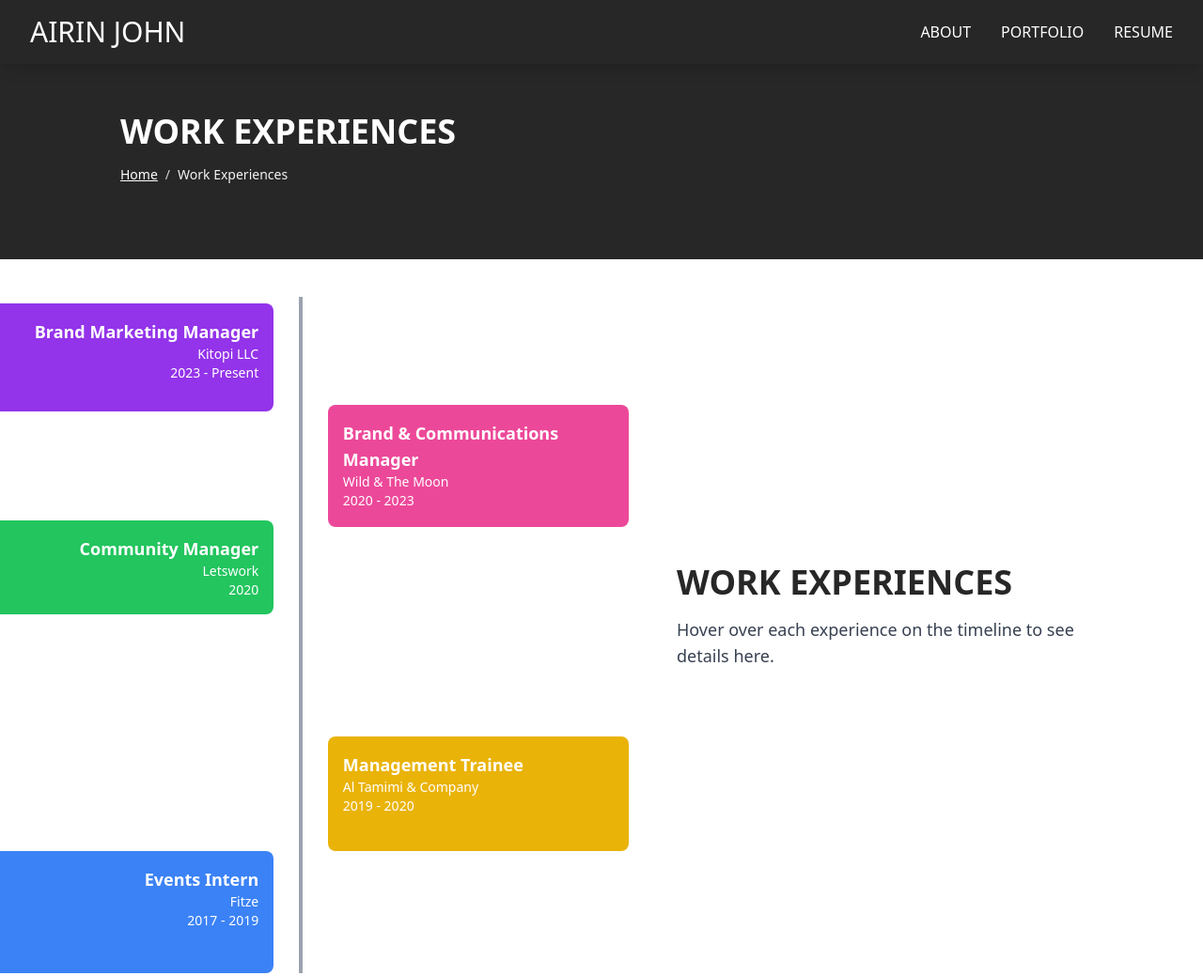
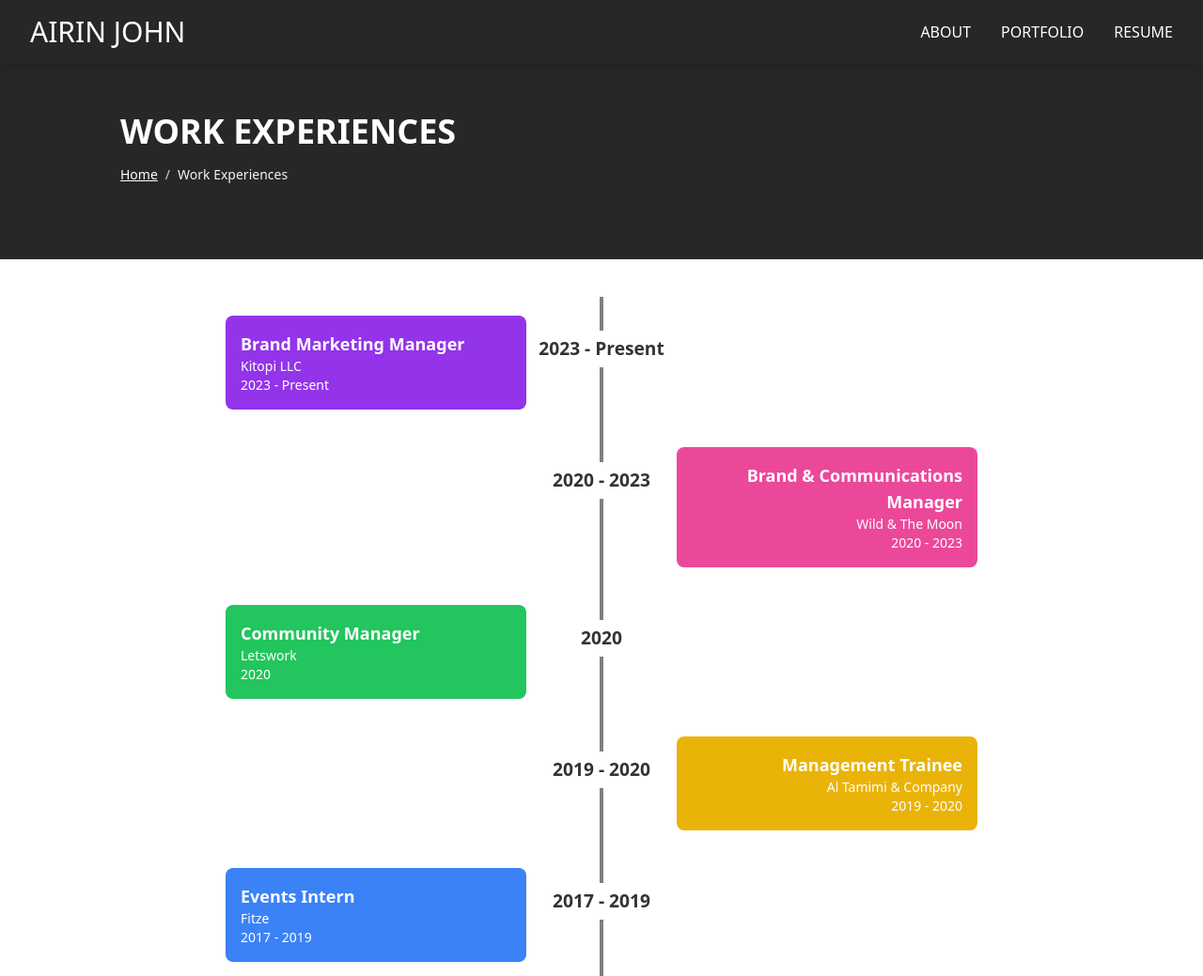
Before and after one commit to rendermanGL/rendermangl.github.io, a website: page experience.html in a window 1280 px wide. Shown: the top 1039 px of the page at 94% size. Drawn offline with Linux system fonts and the light colour scheme.

Commit message:
Update experience.html
Updated the timeline, changed the layout and fixed issues with mobile friendly behaviours

```diff
--- a/experience.html
+++ b/experience.html
@@ -5,27 +5,90 @@
   <meta name="viewport" content="width=device-width, initial-scale=1.0">
   <meta name="description" content="Explore the professional journey of Airin John, featuring diverse work experiences across marketing, brand strategy, and creative campaigns. Discover impactful achievements and a history of delivering measurable results." />
   <title>Work Experiences</title>
-  <!-- <link rel="stylesheet" href="./dist/output.css"> -->
   <link rel="stylesheet" href="./build.css">
   <link href="https://fonts.googleapis.com/css2?family=Anton&display=swap" rel="stylesheet">
   <style>
-    /* Fade-in animation for the image*/
-    .fade-in {
-      opacity: 0;
-      animation: fadeIn 1.5s ease-in-out forwards;
+    .timeline-container {
+      display: flex;
+      flex-direction: column;
+      align-items: center;
+      position: relative;
+      width: 100%;
+      max-width: 800px;
+      margin: auto;
     }
-    @keyframes fadeIn {
-      from {
-        opacity: 0;
+    .timeline-line {
+      position: absolute;
+      left: 50%;
+      width: 4px;
+      height: 100%;
+      background: gray;
+      transform: translateX(-50%);
     }
-      to {
-        opacity: 1;
+    .timeline-item {
+      display: flex;
+      justify-content: flex-start;
+      align-items: center;
+      text-align: left;
+      width: 100%;
+      margin: 20px 0;
+      cursor: pointer;
+      position: relative;
+    }
+    .timeline-item:nth-child(odd){
+      flex-direction: row-reverse;
+      text-align: right;
+    }
+    .timeline-item:nth-child(even){
+      flex-direction: row;
+      text-align: left;
+    }
+    .timeline-item .year {
+      font-weight: bold;
+      font-size: 1.2rem;
+      color: #333;
+      position: absolute;
+      left: 50%;
+      transform: translateX(-50%);
+      background: white;
+      padding: 5px 10px;
+      border-radius: 5px;
+    }
+    .timeline-item .content {
+      background: white;
+      padding: 15px;
+      border-radius: 10px;
+      width: 300px;
+      transition: transform 0.3s ease-in-out;
+    }
+    @media (max-width: 768px) {
+      .timeline-line {
+        display: none;
+      }
+
+      .timeline-item:nth-child(odd){
+        flex-direction: column;
+        text-align: center;
+      }
+      .timeline-item:nth-child(even){
+        flex-direction: column;
+        text-align: center;
+      }
+      .timeline-item .content {
+        text-align: center;
+        width: 90%;
+      }
+      /* .timeline-line {
+        left: 5%;
+      } */
+      .timeline-item .year {
+        /* left: 10%; */
+        display: none;
       }
     }
   </style>
 </head>
-<body class="bg-customBg text-white pt-10">
-
+<body class="bg-customBg text-white pt-10 min-h-screen">
     <header class="fixed top-0 left-0 w-full z-50 bg-customBg shadow-lg">
         <!-- Main Header -->
         <div id="main-header" class="flex items-center justify-between py-4 px-8">
@@ -105,7 +168,6 @@
         </nav>
         </div>
     </header>
-
     <!-- Header Section -->
     <section class="w-full bg-customBg py-20">
         <div class="max-w-[80%] mx-auto">
@@ -123,105 +185,54 @@
         </div>
         </div>
     </section>
-
-
-    <!-- Timeline Section -->
-    <section class="w-full bg-white py-10 flex flex-col md:flex-row justify-between items-center">
-        <!-- Left Column: Timeline -->
-        <div class="w-full md:w-1/2 flex justify-center">
-        <div class="relative w-[90%] h-[90vh]">
-            <!-- Timeline Content -->
-            <div id="timeline" class="absolute inset-0 opacity-100 transition-opacity duration-500">
-            <!-- Timeline Line -->
-            <div class="absolute left-1/2 transform -translate-x-1/2 bg-gray-400 w-1 h-full"></div>
-
-            <!-- Years -->
-            <div class="absolute w-full h-full flex flex-col justify-between items-center text-gray-300">
-                <!-- <span>2024</span>
-                <span>2023</span>
-                <span>2022</span>
-                <span>2021</span>
-                <span>2020</span>
-                <span>2019</span>
-                <span>2017</span> -->
-            </div>
-
-            <!-- Timeline Items -->
-            <!-- Kitopi LLC -->
-            <div class="timelineItem absolute right-[55%] top-[1%] h-[16%] flex flex-col items-start transform transition-transform duration-300 hover:scale-105" data-key="kitopi">
-                <div class="bg-purple-600 rounded-lg p-4 w-80 h-full text-right">
+    <section class="w-full bg-white py-10 flex flex-col items-center">
+        <div class="timeline-container">
+        <div class="timeline-line"></div>
+            <div class="timeline-item" data-key="kitopi">
+                <div class="bg-purple-600 rounded-lg p-4 w-80">
+                    <span class="year">2023 - Present</span>
                     <h3 class="font-bold text-lg">Brand Marketing Manager</h3>
                     <p class="text-sm">Kitopi LLC</p>
                     <p class="text-sm">2023 - Present</p>
                 </div>
             </div>
-
-            <!-- Wild & The Moon -->
-            <div class="timelineItem absolute left-[55%] top-[16%] h-[18%] flex flex-col items-end transform transition-transform duration-300 hover:scale-105" data-key="wild">
-                <div class="bg-pink-500 rounded-lg p-4 w-80 h-full">
+            <div class="timeline-item" data-key="wild">
+                <div class="bg-pink-500 rounded-lg p-4 w-80">
+                    <span class="year">2020 - 2023</span>
                     <h3 class="font-bold text-lg">Brand & Communications Manager</h3>
                     <p class="text-sm">Wild & The Moon</p>
                     <p class="text-sm">2020 - 2023</p>
                 </div>
             </div>
-
-            <!-- Letswork -->
-            <div class="timelineItem absolute right-[55%] top-[33%] h-[10%] flex flex-col items-end transform transition-transform duration-300 hover:scale-105" data-key="letswork">
-                <div class="bg-green-500 rounded-lg p-4 w-80 h-full text-right">
+        <div class="timeline-item" data-key="letswork">
+            <div class="bg-green-500 rounded-lg p-4 w-80">
+                <span class="year">2020</span>
                 <h3 class="font-bold text-lg">Community Manager</h3>
                 <p class="text-sm">Letswork</p>
                 <p class="text-sm">2020</p>
                 </div>
         </div>
-
-            <!-- Al Tamimi -->
-            <div class="timelineItem absolute left-[55%] top-[65%] h-[17%] flex flex-col items-start transform transition-transform duration-300 hover:scale-105" data-key="tamimi">
-                <div class="bg-yellow-500 rounded-lg p-4 w-80 h-full">
+        <div class="timeline-item" data-key="tamimi">
+            <div class="bg-yellow-500 rounded-lg p-4 w-80">
+                <span class="year">2019 - 2020</span>
                 <h3 class="font-bold text-lg">Management Trainee</h3>
                 <p class="text-sm">Al Tamimi & Company</p>
                 <p class="text-sm">2019 - 2020</p>
             </div>
         </div>
-
-            <!-- Fitze -->
-            <div class="timelineItem absolute right-[55%] top-[82%] h-[18%] flex flex-col items-end transform transition-transform duration-300 hover:scale-105" data-key="fitze">
-                <div class="bg-blue-500 rounded-lg p-4 w-80 h-full text-right">
+        <div class="timeline-item" data-key="fitze">
+            <div class="bg-blue-500 rounded-lg p-4 w-80">
+                <span class="year">2017 - 2019</span>
                 <h3 class="font-bold text-lg">Events Intern</h3>
                 <p class="text-sm">Fitze</p>
                 <p class="text-sm">2017 - 2019</p>
             </div>
         </div>
         </div>
+        <div class="w-full md:w-2/3 p-6 text-gray-700 bg-gray-100 rounded-lg mt-6" id="experience-details">
+        Click on a job to see details here.
         </div>
-        </div>
-
-        <!-- Right Column: Work Experiences Header -->
-        <div class="w-full md:w-1/2 flex flex-col justify-start items-start px-10 md:px-20">
-            <!-- Fixed Header -->
-            <div class="w-full">
-                <h2 class="text-customBg text-4xl font-bold uppercase mb-4">
-                    Work Experiences
-                </h2>
-            </div>
-            <!-- Container for Paragraph -->
-            <div class="w-full flex-1">
-                <p
-                    id="experience-details"
-                    class="text-gray-700 text-lg opacity-1 transition-opacity duration-500"
-                    style="min-height: 6rem;"
-                >
-                    Hover over each experience on the timeline to see details here.
-                </p>
-            </div>
-        </div>
-
     </section>
-
-
-
-
-
-
     <!-- Footer Section -->
     <footer class="bg-customBg shadow mt-8">
         <div class="container mx-auto p-4 flex flex-wrap justify-between items-center text-gray-400">
@@ -255,14 +266,12 @@
         </div>
     </footer>
 
-
     <script>
-
             // Experience text data
         const experienceDetails = {
         "kitopi": `
         <strong>Brand Marketing Manager | Kitopi LLC | 2023 – Present</strong><br><br>
-    Leading strategic marketing activations and data-driven multi-channel campaigns across a $20M brand portfolio in GCC markets. Leading high-impact collaborations, optimizing budget efficiency, and aligning marketing efforts with overarching business objectives to deliver measurable results.<br><br>
+        Leading strategic marketing activations and data-driven multi-channel campaigns across a $20M brand portfolio</strong> in GCC markets. Leading high-impact collaborations, optimizing budget efficiency, and aligning marketing efforts with overarching business objectives to deliver measurable results.<br><br>
 
         <strong>Key Achievements:</strong><br>
         <li class="ml-5">Revenue Growth: Spearheaded campaigns contributing to a <strong>30% YoY sales increase</strong> across the brand portfolio.</li>
@@ -398,24 +407,13 @@
     `,
         };
 
-    // Get the paragraph element
-    const detailsElement = document.getElementById("experience-details");
-
-    // Add hover listeners to each timeline box
-    document.querySelectorAll(".timelineItem").forEach((box) => {
-    box.addEventListener("mouseenter", () => {
-        const key = box.getAttribute("data-key");
-        detailsElement.innerHTML = experienceDetails[key];
-        detailsElement.classList.remove("opacity-0");
-        detailsElement.classList.add("opacity-100");
-    });
-
-    box.addEventListener("mouseleave", () => {
-        detailsElement.classList.remove("opacity-100");
-        detailsElement.classList.add("opacity-1");
+        document.querySelectorAll(".timeline-item").forEach(item => {
+        item.addEventListener("click", () => {
+            document.querySelectorAll(".timeline-item").forEach(t => t.classList.remove("selected"));
+            item.classList.add("selected");
+            document.getElementById("experience-details").innerHTML = experienceDetails[item.dataset.key];
         });
         });
-
     </script>
 </body>
 </html>
```
Lines whose indentation alone changed are shown as unchanged.
